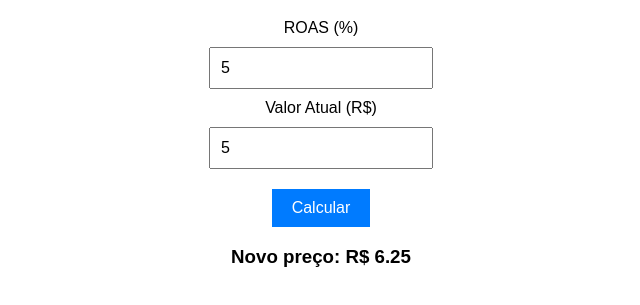
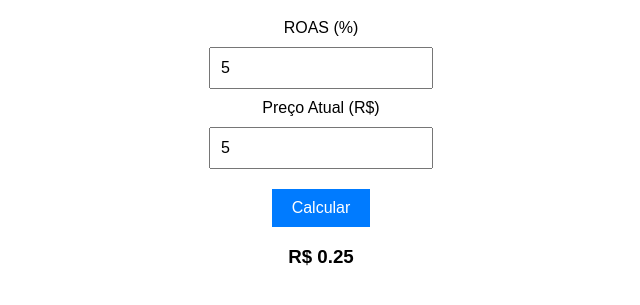
Before and after one commit to idealcooler/Calculadora-ROAS, a plain HTML site: page index.html in a window 1280 px wide. Both pictures are taken after typing "5", "5" into the empty fields and a click on the button "Calcular". Shown: the part 79-384 px from the top of the page, without its empty margins (319-959 px from the left). Drawn offline with Linux system fonts and the light colour scheme.

Commit message:
index.html

```diff
--- a/index.html
+++ b/index.html
@@ -34,10 +34,10 @@
     <h2>Calculadora de Preco com ROAS</h2>
 
     <label for="roas">ROAS (%)</label><br>
-    <input type="number" id="roas" placeholder="Ex: 400"><br>
+    <input type="number" id="roas" placeholder="Ex: 500"><br>
 
-    <label for="preco">Valor Atual (R$)</label><br>
-    <input type="number" id="preco" placeholder="Ex: 100"><br>
+    <label for="preco">Preço Atual (R$)</label><br>
+    <input type="number" id="preco" placeholder="Ex: 500"><br>
 
     <button id="calcular">Calcular</button>
 
@@ -55,12 +55,11 @@
                     return;
                 }
 
-                // Calculando aumento necessário
-                let percentualCusto = 100 / roas;
-                let aumentoNecessario = (percentualCusto / (100 - percentualCusto)) * 100;
-                let novoPreco = preco * (1 + aumentoNecessario / 100);
+                // Calculando o novo preço com a fórmula correta
+                let novoPreco = preco * (1 + (roas - 100) / 100);
 
-                document.getElementById("resultado").innerText = "Novo preço: R$ " + novoPreco.toFixed(2);
+                // Exibe o novo preço com "R$"
+                document.getElementById("resultado").innerText = "R$ " + novoPreco.toFixed(2);
             });
         });
     </script>
```
